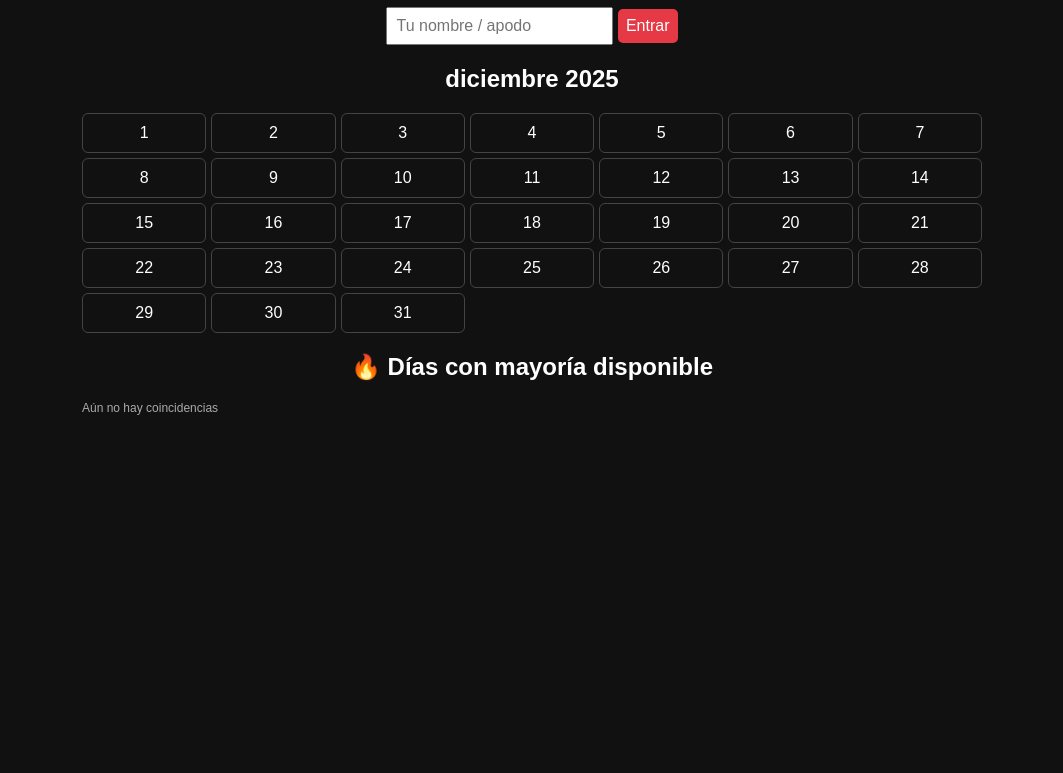
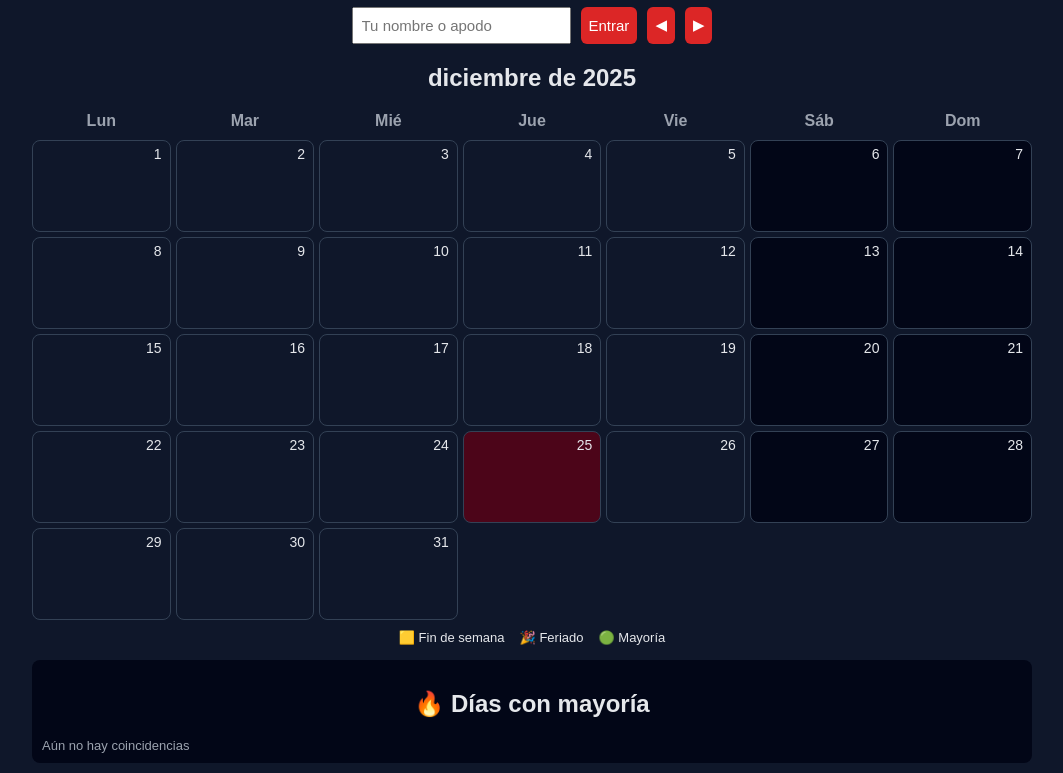
Before and after one commit to alexchipana/calendario-rodadas, a plain HTML site: page index.html in a window 1280 px wide. Shown: the part 84-857 px from the top of the page, without its empty margins (108-1171 px from the left). Before the commit the page ends 800 px from the top, so only its background shows below. Drawn offline with Linux system fonts and the light colour scheme.

Commit message:
Refactor index.html for improved calendar UI
Updated title and improved styling for better readability. Enhanced calendar functionality with user interactions and improved layout.

```diff
--- a/index.html
+++ b/index.html
@@ -3,70 +3,89 @@
 <head>
 <meta charset="UTF-8">
 <meta name="viewport" content="width=device-width, initial-scale=1.0">
-<title>Rodadas – Grupo de Motos</title>
+<title>Calendario de Rodadas</title>
 
 <style>
 body {
   font-family: Arial, sans-serif;
-  background: #111;
-  color: #fff;
+  background: #0f172a;
+  color: #e5e7eb;
   margin: 0;
   padding: 10px;
+}
+.container {
+  max-width: 1000px;
+  margin: auto;
 }
 h1, h2 {
   text-align: center;
 }
-.container {
-  max-width: 900px;
-  margin: auto;
+.top {
+  display: flex;
+  gap: 10px;
+  justify-content: center;
+  flex-wrap: wrap;
 }
 input, button {
   padding: 8px;
-  font-size: 16px;
+  font-size: 15px;
 }
 button {
-  background: #e63946;
-  color: #fff;
+  background: #dc2626;
   border: none;
-  border-radius: 5px;
+  color: white;
+  border-radius: 6px;
   cursor: pointer;
 }
-button:hover {
-  opacity: 0.8;
-}
+button:hover { opacity: 0.85; }
+
 .calendar {
   display: grid;
   grid-template-columns: repeat(7, 1fr);
   gap: 5px;
+  margin-top: 10px;
+}
+.weekday {
+  text-align: center;
+  font-weight: bold;
+  color: #9ca3af;
 }
 .day {
-  border: 1px solid #444;
+  min-height: 80px;
+  border-radius: 8px;
+  padding: 5px;
+  border: 1px solid #334155;
+  cursor: pointer;
+  position: relative;
+}
+.day.other { opacity: 0.25; cursor: default; }
+.day.weekend { background: #020617; }
+.day.holiday { background: #4c0519; }
+.day.selected { outline: 2px solid #38bdf8; }
+.day.majority { background: #065f46; }
+
+.day span {
+  position: absolute;
+  top: 5px;
+  right: 8px;
+  font-size: 14px;
+}
+
+.legend {
+  display: flex;
+  justify-content: center;
+  gap: 15px;
+  font-size: 13px;
+  margin-top: 10px;
+}
+
+.box {
+  background: #020617;
   padding: 10px;
-  text-align: center;
-  cursor: pointer;
-  border-radius: 6px;
+  border-radius: 8px;
+  margin-top: 15px;
 }
-.day.selected {
-  background: #457b9d;
-}
-.day.majority {
-  background: #2a9d8f;
-  font-weight: bold;
-}
-.info {
-  margin: 15px 0;
-  text-align: center;
-}
-.destino {
-  background: #222;
-  padding: 10px;
-  margin-top: 5px;
-  border-radius: 5px;
-}
-.small {
-  font-size: 12px;
-  color: #aaa;
-}
+.small { font-size: 13px; color: #9ca3af; }
 </style>
 </head>
 
@@ -74,127 +93,165 @@ button:hover {
 <div class="container">
   <h1>🏍️ Calendario de Rodadas</h1>
 
-  <div class="info">
-    <input id="username" placeholder="Tu nombre / apodo">
-    <button onclick="setUser()">Entrar</button>
-    <p id="userInfo"></p>
+  <div class="top">
+    <input id="user" placeholder="Tu nombre o apodo">
+    <button onclick="login()">Entrar</button>
+    <button onclick="prevMonth()">◀</button>
+    <button onclick="nextMonth()">▶</button>
   </div>
 
-  <h2 id="monthYear"></h2>
+  <h2 id="monthTitle"></h2>
+
+  <div class="calendar" id="weekdays"></div>
   <div class="calendar" id="calendar"></div>
 
-  <h2>🔥 Días con mayoría disponible</h2>
-  <div id="majorityDays"></div>
+  <div class="legend">
+    <div>🟨 Fin de semana</div>
+    <div>🎉 Feriado</div>
+    <div>🟢 Mayoría</div>
+  </div>
+
+  <div class="box">
+    <h2>🔥 Días con mayoría</h2>
+    <div id="majorityList" class="small"></div>
+  </div>
 </div>
 
 <script>
 const MAX_USERS = 20;
-const dataKey = "rodadasData";
+const STORAGE = "rodadas_v2";
 let currentUser = null;
 
-const today = new Date();
-let year = today.getFullYear();
-let month = today.getMonth();
+let date = new Date();
+let year = date.getFullYear();
+let month = date.getMonth();
 
-function setUser() {
-  const name = document.getElementById("username").value.trim();
+/* 🔧 CONFIGURA AQUÍ LOS FERIADOS (YYYY-MM-DD) */
+const HOLIDAYS = [
+  "2025-01-01",
+  "2025-01-22",
+  "2025-05-01",
+  "2025-08-06",
+  "2025-12-25"
+];
+
+const weekdays = ["Lun","Mar","Mié","Jue","Vie","Sáb","Dom"];
+
+function login() {
+  const name = user.value.trim();
   if (!name) return alert("Escribe tu nombre");
   currentUser = name;
-  document.getElementById("userInfo").innerText = "Usuario: " + currentUser;
-  renderCalendar();
+  render();
 }
 
 function getData() {
-  return JSON.parse(localStorage.getItem(dataKey)) || {};
+  return JSON.parse(localStorage.getItem(STORAGE)) || {};
+}
+function saveData(d) {
+  localStorage.setItem(STORAGE, JSON.stringify(d));
 }
 
-function saveData(data) {
-  localStorage.setItem(dataKey, JSON.stringify(data));
-}
+function toggleDay(key) {
+  if (!currentUser) return alert("Primero entra con tu nombre");
 
-function toggleDay(day) {
-  if (!currentUser) return alert("Primero ingresa tu nombre");
+  const data = getData();
+  data[key] = data[key] || { users: [], votes: {} };
 
-  const dateKey = `${year}-${month+1}-${day}`;
-  const data = getData();
-
-  data[dateKey] = data[dateKey] || { users: [], destinos: {} };
-
-  const idx = data[dateKey].users.indexOf(currentUser);
-  if (idx >= 0) {
-    data[dateKey].users.splice(idx, 1);
-  } else {
-    data[dateKey].users.push(currentUser);
+  const i = data[key].users.indexOf(currentUser);
+  if (i >= 0) data[key].users.splice(i, 1);
+  else {
+    if (data[key].users.length >= MAX_USERS) return;
+    data[key].users.push(currentUser);
   }
 
   saveData(data);
-  renderCalendar();
+  render();
 }
 
-function voteDestino(dateKey) {
-  const destino = prompt("Destino:");
-  if (!destino) return;
+function vote(key) {
+  const dest = prompt("Destino:");
+  if (!dest) return;
+  const data = getData();
+  data[key].votes[dest] = (data[key].votes[dest] || 0) + 1;
+  saveData(data);
+  render();
+}
+
+function render() {
+  const cal = document.getElementById("calendar");
+  const w = document.getElementById("weekdays");
+  cal.innerHTML = "";
+  w.innerHTML = "";
+  weekdays.forEach(d => w.innerHTML += `<div class="weekday">${d}</div>`);
 
   const data = getData();
-  data[dateKey].destinos[destino] =
-    (data[dateKey].destinos[destino] || 0) + 1;
+  const users = new Set();
+  Object.values(data).forEach(d => d.users.forEach(u => users.add(u)));
+  const majority = Math.ceil(users.size / 2);
 
-  saveData(data);
-  renderCalendar();
-}
+  monthTitle.innerText =
+    new Date(year, month).toLocaleString("es", { month: "long", year: "numeric" });
 
-function renderCalendar() {
-  const calendar = document.getElementById("calendar");
-  calendar.innerHTML = "";
+  const first = new Date(year, month, 1);
+  let start = (first.getDay() + 6) % 7;
+  const days = new Date(year, month + 1, 0).getDate();
 
-  const data = getData();
-  const daysInMonth = new Date(year, month + 1, 0).getDate();
-  document.getElementById("monthYear").innerText =
-    today.toLocaleString("es", { month: "long" }) + " " + year;
-
-  let totalUsers = new Set();
-  Object.values(data).forEach(d => d.users.forEach(u => totalUsers.add(u)));
-  const majority = Math.ceil(totalUsers.size / 2);
+  for (let i = 0; i < start; i++) {
+    cal.innerHTML += `<div class="day other"></div>`;
+  }
 
   let majorityHTML = "";
 
-  for (let day = 1; day <= daysInMonth; day++) {
-    const dateKey = `${year}-${month+1}-${day}`;
-    const div = document.createElement("div");
-    div.className = "day";
-    div.innerText = day;
+  for (let d = 1; d <= days; d++) {
+    const key = `${year}-${month+1}-${d}`;
+    const day = new Date(year, month, d);
+    const isWeekend = day.getDay() === 0 || day.getDay() === 6;
+    const isHoliday = HOLIDAYS.includes(key);
 
-    if (data[dateKey]) {
-      if (data[dateKey].users.includes(currentUser)) {
-        div.classList.add("selected");
-      }
-      if (data[dateKey].users.length >= majority && majority > 0) {
-        div.classList.add("majority");
+    let cls = "day";
+    if (isWeekend) cls += " weekend";
+    if (isHoliday) cls += " holiday";
 
-        let destinos = "";
-        for (let d in data[dateKey].destinos) {
-          destinos += `<div class="small">📍 ${d} (${data[dateKey].destinos[d]})</div>`;
+    if (data[key]) {
+      if (data[key].users.includes(currentUser)) cls += " selected";
+      if (data[key].users.length >= majority && majority > 0) {
+        cls += " majority";
+
+        let votes = "";
+        for (let v in data[key].votes) {
+          votes += `<div>📍 ${v} (${data[key].votes[v]})</div>`;
         }
 
         majorityHTML += `
-          <div class="destino">
-            <strong>${day}/${month+1}</strong><br>
-            Disponibles: ${data[dateKey].users.join(", ")}<br>
-            <button onclick="voteDestino('${dateKey}')">Votar destino</button>
-            ${destinos}
+          <div>
+            <strong>${d}/${month+1}</strong> – ${data[key].users.length} disponibles
+            <button onclick="vote('${key}')">Votar destino</button>
+            ${votes}
           </div>`;
       }
     }
 
-    div.onclick = () => toggleDay(day);
-    calendar.appendChild(div);
+    cal.innerHTML += `
+      <div class="${cls}" onclick="toggleDay('${key}')">
+        <span>${d}</span>
+      </div>`;
   }
 
-  document.getElementById("majorityDays").innerHTML =
-    majorityHTML || "<p class='small'>Aún no hay coincidencias</p>";
+  majorityList.innerHTML = majorityHTML || "Aún no hay coincidencias";
 }
 
-renderCalendar();
+function prevMonth() {
+  month--;
+  if (month < 0) { month = 11; year--; }
+  render();
+}
+function nextMonth() {
+  month++;
+  if (month > 11) { month = 0; year++; }
+  render();
+}
+
+render();
 </script>
 </body>
 </html>
```
